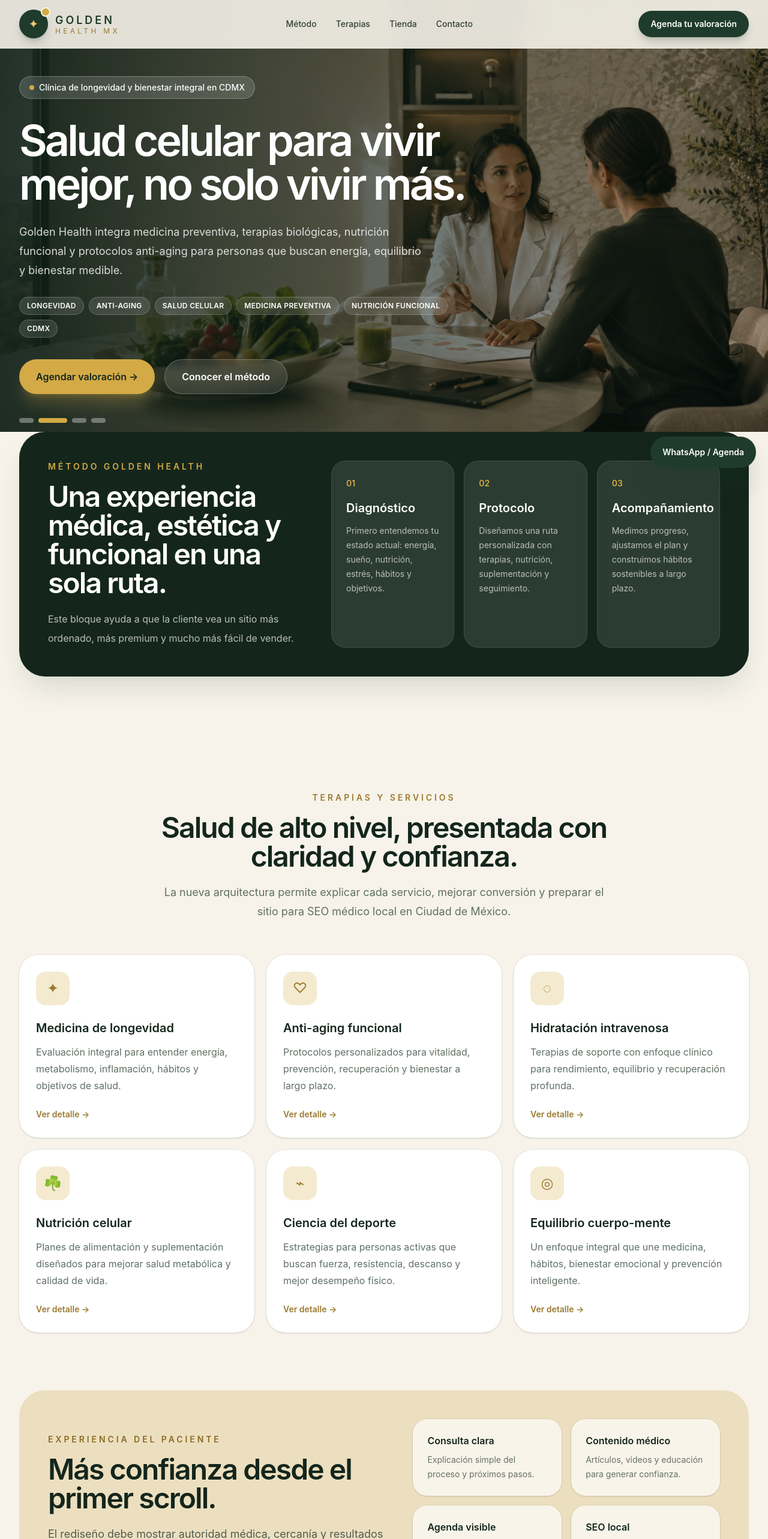
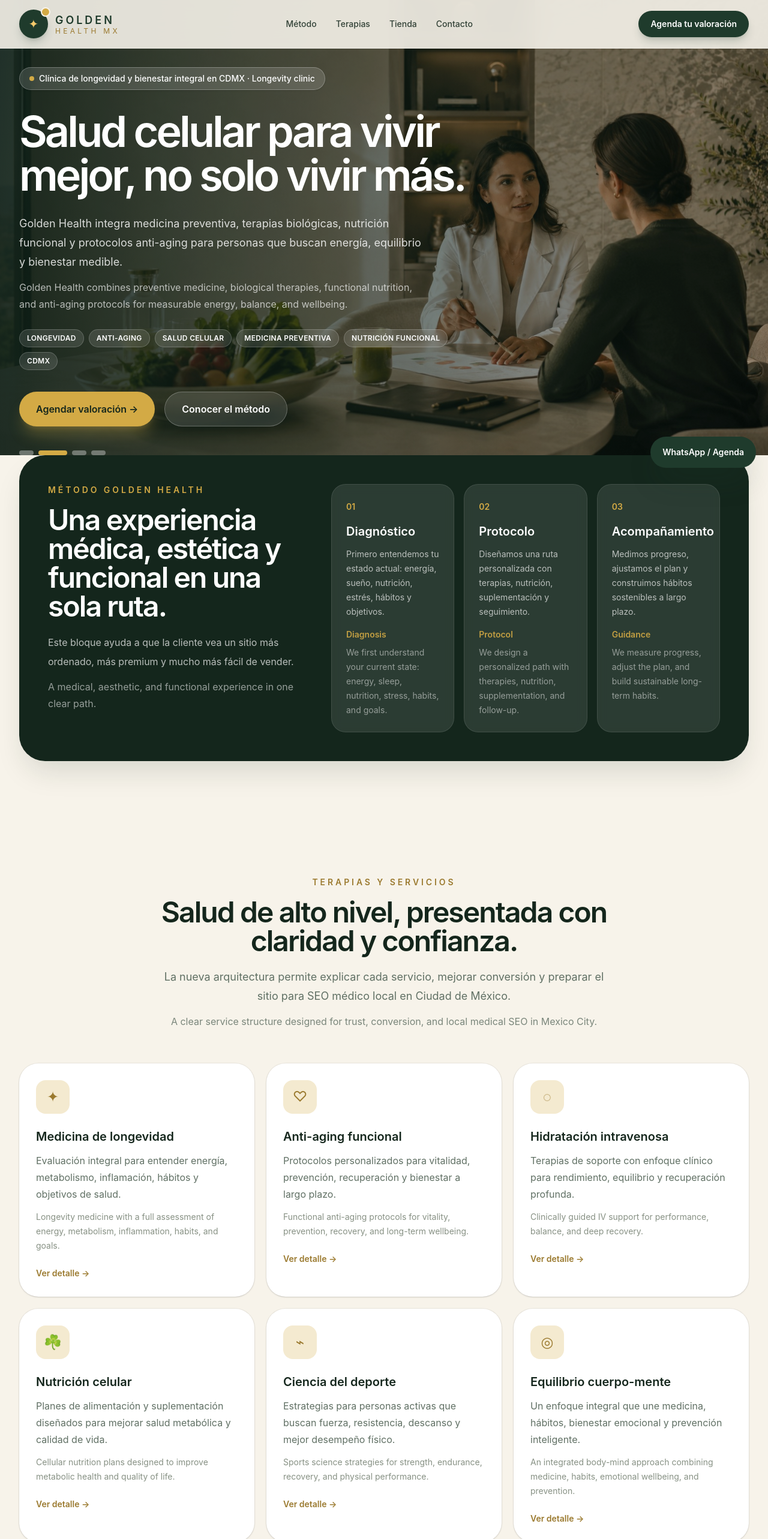
Before and after one commit to o7digital/goldenhealth, a React (Vite) app: page / in a window 1280 px wide. Shown: the top 2566 px of the page at 60% size. Built offline with nearby package versions, Linux system fonts and the light colour scheme.

Commit message:
feat(content): add bilingual Spanish English copy

```diff
--- a/src/App.jsx
+++ b/src/App.jsx
@@ -5,38 +5,44 @@ const services = [
     icon: "✦",
     title: "Medicina de longevidad",
     text: "Evaluación integral para entender energía, metabolismo, inflamación, hábitos y objetivos de salud.",
+    en: "Longevity medicine with a full assessment of energy, metabolism, inflammation, habits, and goals.",
   },
   {
     icon: "♡",
     title: "Anti-aging funcional",
     text: "Protocolos personalizados para vitalidad, prevención, recuperación y bienestar a largo plazo.",
+    en: "Functional anti-aging protocols for vitality, prevention, recovery, and long-term wellbeing.",
   },
   {
     icon: "◌",
     title: "Hidratación intravenosa",
     text: "Terapias de soporte con enfoque clínico para rendimiento, equilibrio y recuperación profunda.",
+    en: "Clinically guided IV support for performance, balance, and deep recovery.",
   },
   {
     icon: "☘",
     title: "Nutrición celular",
     text: "Planes de alimentación y suplementación diseñados para mejorar salud metabólica y calidad de vida.",
+    en: "Cellular nutrition plans designed to improve metabolic health and quality of life.",
   },
   {
     icon: "⌁",
     title: "Ciencia del deporte",
     text: "Estrategias para personas activas que buscan fuerza, resistencia, descanso y mejor desempeño físico.",
+    en: "Sports science strategies for strength, endurance, recovery, and physical performance.",
   },
   {
     icon: "◎",
     title: "Equilibrio cuerpo-mente",
     text: "Un enfoque integral que une medicina, hábitos, bienestar emocional y prevención inteligente.",
+    en: "An integrated body-mind approach combining medicine, habits, emotional wellbeing, and prevention.",
   },
 ];
 
 const method = [
-  ["01", "Diagnóstico", "Primero entendemos tu estado actual: energía, sueño, nutrición, estrés, hábitos y objetivos."],
-  ["02", "Protocolo", "Diseñamos una ruta personalizada con terapias, nutrición, suplementación y seguimiento."],
-  ["03", "Acompañamiento", "Medimos progreso, ajustamos el plan y construimos hábitos sostenibles a largo plazo."],
+  ["01", "Diagnóstico", "Primero entendemos tu estado actual: energía, sueño, nutrición, estrés, hábitos y objetivos.", "Diagnosis", "We first understand your current state: energy, sleep, nutrition, stress, habits, and goals."],
+  ["02", "Protocolo", "Diseñamos una ruta personalizada con terapias, nutrición, suplementación y seguimiento.", "Protocol", "We design a personalized path with therapies, nutrition, supplementation, and follow-up."],
+  ["03", "Acompañamiento", "Medimos progreso, ajustamos el plan y construimos hábitos sostenibles a largo plazo.", "Guidance", "We measure progress, adjust the plan, and build sustainable long-term habits."],
 ];
 
 const products = [
@@ -132,7 +138,7 @@ export default function GoldenHealthMockup() {
             <div className="max-w-3xl">
               <div className="inline-flex items-center rounded-full border border-white/25 bg-white/15 px-4 py-2 text-sm font-medium text-white shadow-sm backdrop-blur">
                 <span className="mr-2 h-2 w-2 rounded-full bg-[#d3aa45]" />
-                Clínica de longevidad y bienestar integral en CDMX
+                Clínica de longevidad y bienestar integral en CDMX · Longevity clinic
               </div>
 
               <h1 className="mt-8 max-w-4xl text-5xl font-semibold leading-[1.02] tracking-[-0.055em] text-white md:text-7xl">
@@ -141,6 +147,9 @@ export default function GoldenHealthMockup() {
 
               <p className="mt-7 max-w-2xl text-lg leading-8 text-white/82">
                 Golden Health integra medicina preventiva, terapias biológicas, nutrición funcional y protocolos anti-aging para personas que buscan energía, equilibrio y bienestar medible.
+              </p>
+              <p className="mt-3 max-w-2xl text-base leading-7 text-white/68">
+                Golden Health combines preventive medicine, biological therapies, functional nutrition, and anti-aging protocols for measurable energy, balance, and wellbeing.
               </p>
 
               <div className="mt-7 flex flex-wrap gap-2">
@@ -194,13 +203,18 @@ export default function GoldenHealthMockup() {
                 <p className="mt-5 leading-8 text-white/70">
                   Este bloque ayuda a que la cliente vea un sitio más ordenado, más premium y mucho más fácil de vender.
                 </p>
+                <p className="mt-3 leading-7 text-white/55">
+                  A medical, aesthetic, and functional experience in one clear path.
+                </p>
               </div>
               <div className="grid gap-4 md:grid-cols-3">
-                {method.map(([num, title, text]) => (
+                {method.map(([num, title, text, titleEn, textEn]) => (
                   <div key={title} className="rounded-3xl border border-white/10 bg-white/10 p-6 backdrop-blur-sm">
                     <span className="text-sm font-semibold text-[#d3aa45]">{num}</span>
                     <p className="mt-4 text-xl font-semibold">{title}</p>
                     <p className="mt-3 text-sm leading-6 text-white/68">{text}</p>
+                    <p className="mt-4 text-sm font-semibold text-[#d3aa45]/90">{titleEn}</p>
+                    <p className="mt-2 text-sm leading-6 text-white/50">{textEn}</p>
                   </div>
                 ))}
               </div>
@@ -218,16 +232,20 @@ export default function GoldenHealthMockup() {
               <p className="mt-5 text-lg leading-8 text-[#607064]">
                 La nueva arquitectura permite explicar cada servicio, mejorar conversión y preparar el sitio para SEO médico local en Ciudad de México.
               </p>
+              <p className="mt-3 text-base leading-7 text-[#7a867b]">
+                A clear service structure designed for trust, conversion, and local medical SEO in Mexico City.
+              </p>
             </div>
 
             <div className="mt-14 grid gap-5 md:grid-cols-2 lg:grid-cols-3">
-              {services.map(({ icon, title, text }) => (
+              {services.map(({ icon, title, text, en }) => (
                 <div key={title} className="group rounded-[2rem] bg-white p-7 shadow-sm ring-1 ring-black/5 transition hover:-translate-y-1 hover:shadow-xl hover:shadow-[#1f3b2c]/10">
                   <div className="flex h-14 w-14 items-center justify-center rounded-2xl bg-[#f4ead0] text-2xl text-[#9b7a2f] transition group-hover:bg-[#1f3b2c] group-hover:text-[#d3aa45]">
                     {icon}
                   </div>
                   <h3 className="mt-6 text-xl font-semibold text-[#14261c]">{title}</h3>
                   <p className="mt-3 leading-7 text-[#607064]">{text}</p>
+                  <p className="mt-3 text-sm leading-6 text-[#879184]">{en}</p>
                   <p className="mt-6 inline-flex text-sm font-semibold text-[#9b7a2f]">Ver detalle →</p>
                 </div>
               ))}
@@ -244,6 +262,9 @@ export default function GoldenHealthMockup() {
               </h2>
               <p className="mt-5 max-w-2xl text-lg leading-8 text-[#4f5c50]">
                 El rediseño debe mostrar autoridad médica, cercanía y resultados posibles sin prometer milagros. Eso protege la marca y mejora la conversión.
+              </p>
+              <p className="mt-3 max-w-2xl text-base leading-7 text-[#738073]">
+                The experience communicates medical authority, warmth, and realistic progress without overpromising.
               </p>
             </div>
             <div className="grid gap-4 sm:grid-cols-2">
@@ -274,6 +295,9 @@ export default function GoldenHealthMockup() {
               <p className="mt-5 text-lg leading-8 text-[#3f493f]">
                 Una sección de productos más limpia, con categorías claras, fichas premium y llamadas a compra o consulta.
               </p>
+              <p className="mt-3 text-base leading-7 text-[#657063]">
+                A cleaner product section with clear categories, premium cards, and calls to purchase or consult.
+              </p>
               <button className="mt-8 rounded-full bg-[#14261c] px-6 py-4 font-semibold text-white shadow-lg shadow-[#14261c]/20">
                 Ver categorías →
               </button>
@@ -298,6 +322,9 @@ export default function GoldenHealthMockup() {
               </h2>
               <p className="mt-5 text-lg leading-8 text-[#607064]">
                 Dirección, teléfono, correo y formulario deben estar visibles, con una llamada directa a WhatsApp y agenda.
+              </p>
+              <p className="mt-3 text-base leading-7 text-[#7a867b]">
+                Address, phone, email, and form remain visible, with direct WhatsApp and booking access.
               </p>
               <div className="mt-8 rounded-3xl bg-white p-6 shadow-sm ring-1 ring-black/5">
                 <p className="font-semibold text-[#14261c]">Propuesta comercial</p>
```
